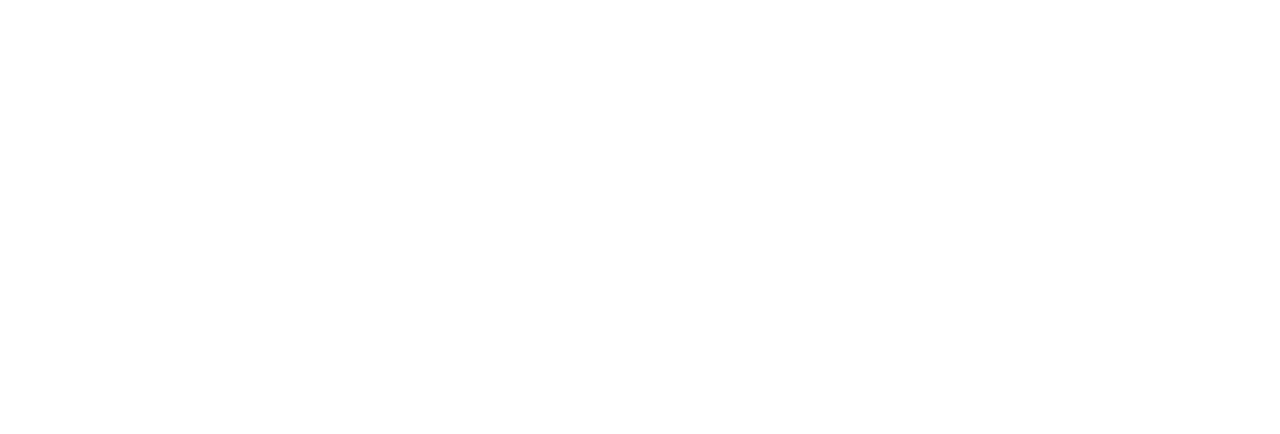
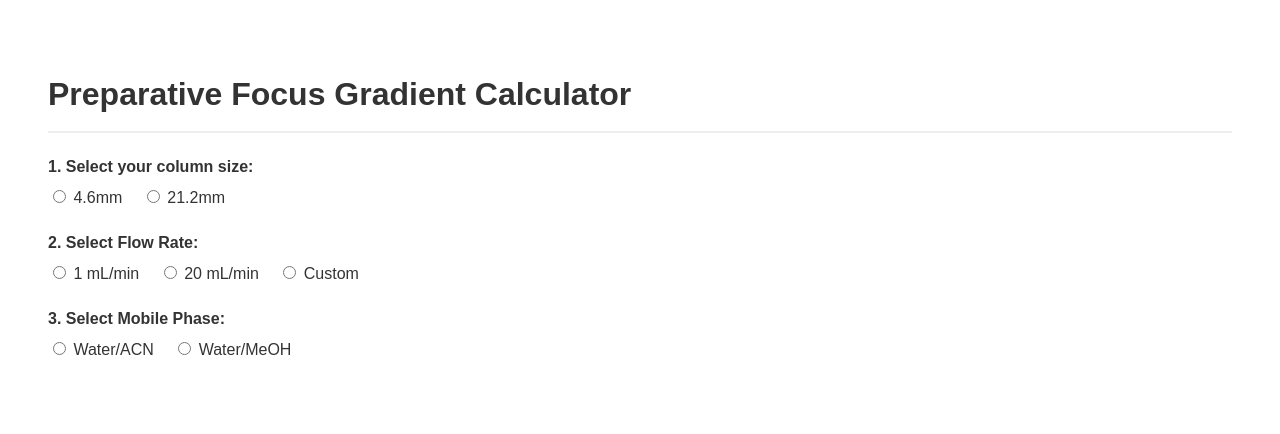
Before and after one commit to zackaroo20/Preparitve_focus_gradient_calculator, a plain HTML site: page index.html in a window 1280 px wide. Drawn offline with Linux system fonts and the light colour scheme.

Commit message:
html layout

```diff
--- a/index.html
+++ b/index.html
@@ -1,11 +1,60 @@
 <!DOCTYPE html>
+<html lang="en">
+<head>
+    <meta charset="UTF-8">
+    <meta name="viewport" content="width=device-width, initial-scale=1.0">
+    <title>Gradient Calculator</title>
+    <style>
+        body {
+            font-family: sans-serif;
+            padding: 40px;
+            line-height: 1.6;
+            color: #333;
+        }
 
-<html lang="en" xmlns="http://www.w3.org/1999/xhtml">
-<head>
-    <meta charset="utf-8" />
-    <title>"Preparative Focus Gradient Calculator"</title>
+        h1 {
+            border-bottom: 2px solid #eee;
+            padding-bottom: 10px;
+        }
+
+        .prompt-group {
+            margin-bottom: 20px;
+        }
+
+        .prompt-text {
+            font-weight: bold;
+            display: block;
+            margin-bottom: 5px;
+        }
+
+        label {
+            margin-right: 15px;
+            cursor: pointer;
+        }
+    </style>
 </head>
 <body>
 
+    <h1>Preparative Focus Gradient Calculator</h1>
+
+    <div class="prompt-group">
+        <span class="prompt-text">1. Select your column size:</span>
+        <label><input type="radio" name="column" value="small"> 4.6mm</label>
+        <label><input type="radio" name="column" value="large"> 21.2mm</label>
+    </div>
+
+    <div class="prompt-group">
+        <span class="prompt-text">2. Select Flow Rate:</span>
+        <label><input type="radio" name="flow" value="1"> 1 mL/min</label>
+        <label><input type="radio" name="flow" value="20"> 20 mL/min</label>
+        <label><input type="radio" name="flow" value="custom"> Custom</label>
+    </div>
+
+    <div class="prompt-group">
+        <span class="prompt-text">3. Select Mobile Phase:</span>
+        <label><input type="radio" name="phase" value="water"> Water/ACN</label>
+        <label><input type="radio" name="phase" value="methanol"> Water/MeOH</label>
+    </div>
+
 </body>
 </html>
```
